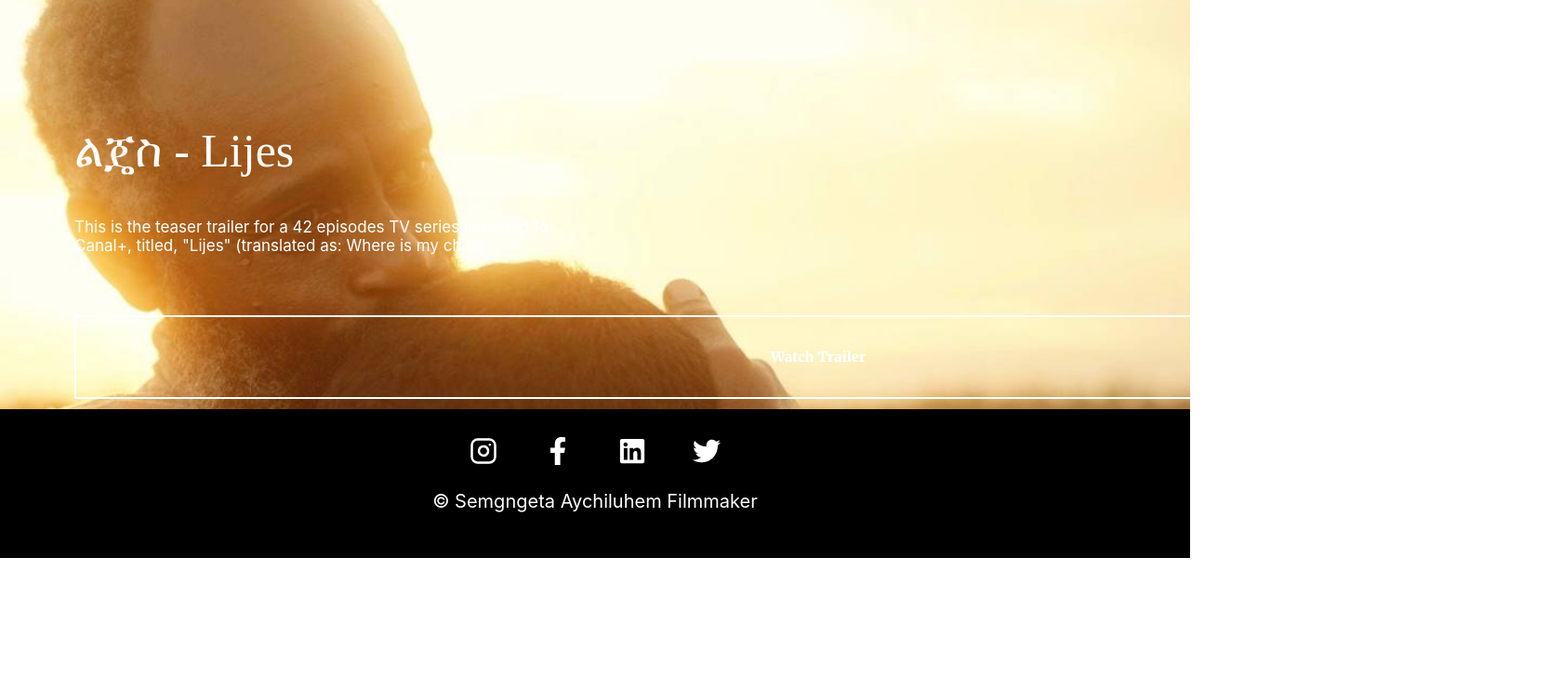
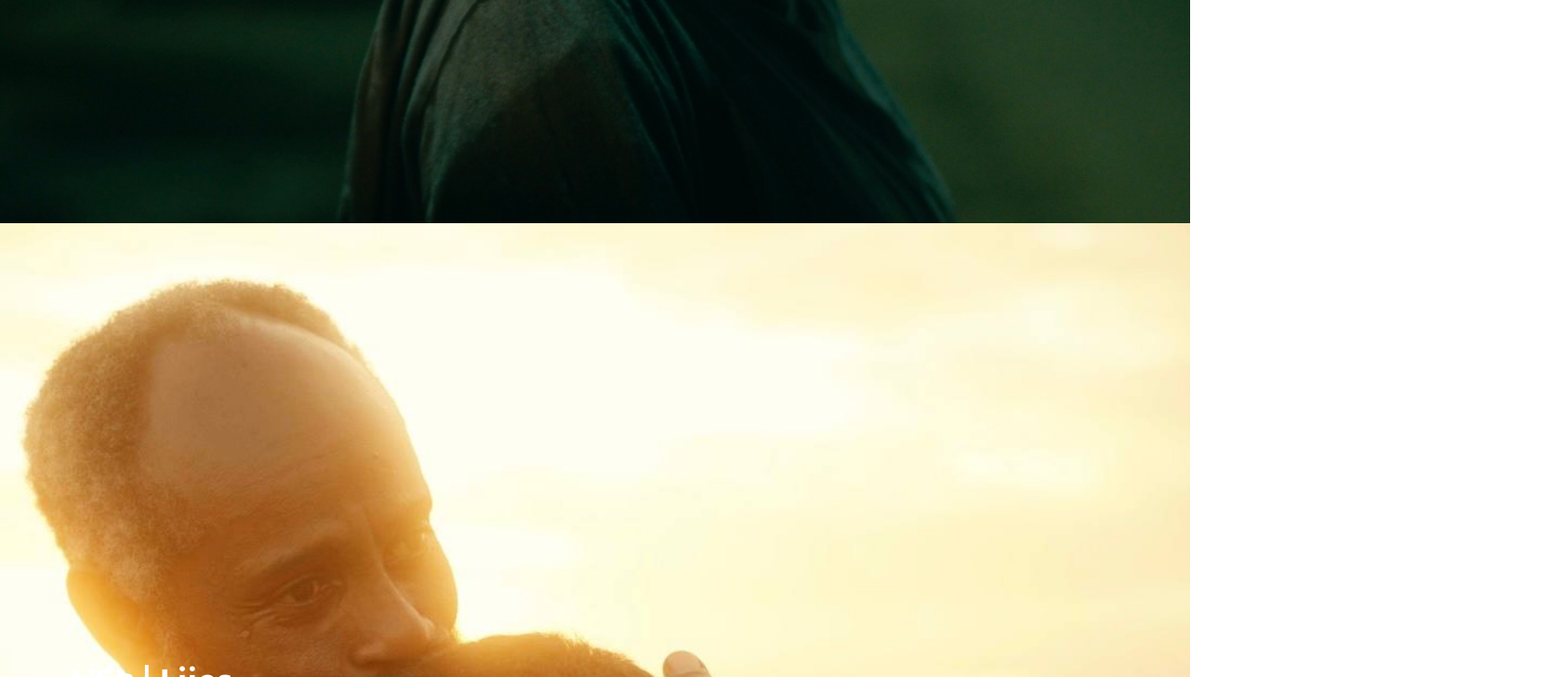
Before and after one commit to wamisha654/Semgngeta, a React (Create React App) app: page /portfolio in a window 1280 px wide. Shown: the part 760-1488 px from the top of the page at 93% size, 1680 px wide, since content can reach past the window. Before the commit the page ends 1360 px from the top, so only its background shows below. Built offline with nearby package versions, Linux system fonts and the light colour scheme; a web font is replaced by a local one.

Commit message:
adjusted

```diff
--- a/src/Contact/Contact.js
+++ b/src/Contact/Contact.js
@@ -17,7 +17,7 @@ const Contact = () =>{
 	     </div>
 	     <div className = "contact-p">
 	       <section>Please feel free to contact to discuss any Filmmaking, TV, Commercial, Corporate commissions or collaboration projects.</section>
-	       <p> semagngeta@gmail.com </p>
+	       <p> semagngeta@guzofilms.com </p>
 	       <p>+251 91 185 4742</p>
 	     </div>
 	     </div>
--- a/src/Contact/List.js
+++ b/src/Contact/List.js
@@ -3,16 +3,16 @@ import './List.css'
 import { FiInstagram } from "react-icons/fi";
 import { FaFacebookF } from "react-icons/fa";
 import { FaLinkedin } from "react-icons/fa6";
-import { FaTwitter } from "react-icons/fa";
+import { FaVimeoV } from "react-icons/fa";
 const List = () =>{
 	return(
 
      <div className = "list">
      	<div className="elements">
-         <a href="https://www.instagram.com/semagngeta?igsh=dGRqaHZxMG5xdnhz"><FiInstagram /></a>
-         <a href="https://www.facebook.com/SemagngetaA"><FaFacebookF /></a>
-         <a href="https://www.linkedin.com/in/semagngeta"><FaLinkedin /></a>
-         <a href=""><FaTwitter /></a>
+        <a href="https://vimeo.com/semagngeta" target="_blank"><FaVimeoV /></a>
+         <a href="https://www.instagram.com/semagngeta?igsh=dGRqaHZxMG5xdnhz" target="_blank"><FiInstagram /></a>
+         <a href="https://www.facebook.com/SemagngetaA" target="_blank"><FaFacebookF /></a>
+         <a href="https://www.linkedin.com/in/semagngeta" target="_blank"><FaLinkedin /></a>
         </div>
         <p>© Semgngeta Aychiluhem Filmmaker</p>
      </div>
--- a/src/Home/Home.css
+++ b/src/Home/Home.css
@@ -95,10 +95,10 @@ button{
   }
 
  .content h1{
-  font-size: 30px;
+  font-size: 40px;
  }
  .content h2{
-  font-size: 15px;
+  font-size: 25px;
   margin: 30px 0px 40px 0px;
  }
  .front-butt{
@@ -127,10 +127,10 @@ button{
     min-height: 600px;
   }
   .content h1{
-  font-size: 30px;
+  font-size: 33px;
  }
  .content h2{
-  font-size: 15px;
+  font-size: 20px;
   margin: 30px 0px 40px 0px;
  }
  .front-butt{
@@ -158,12 +158,12 @@ button{
     width: 100%;
   }
   .content h1{
-  font-size: 20px;
+  font-size: 25px;
   color: white;
 
  }
  .content h2{
-  font-size: 10px;
+  font-size: 15px;
   margin: 30px 0px 40px 0px;
 
  }
--- a/src/Home/Home.js
+++ b/src/Home/Home.js
@@ -12,7 +12,7 @@ const Home = () =>{
     <div className="home">
      <div className="content">
       <h1>SEMAGNGETA AYCHILUHEM</h1>
-      <h2>DIRECTOR | PRODUCER | WRITER</h2>
+      <h2>WRITER | DIRECTOR | PRODUCER</h2>
      </div>
     <div className = "front-butt">
       <Link to = "/portfolio"><button>Explore</button></Link>
@@ -22,10 +22,10 @@ const Home = () =>{
          <source src={vid} />
        </video>
      <div className="container">
-         <a href=""><FaVimeoV /></a>
-         <a href="https://www.instagram.com/semagngeta?igsh=dGRqaHZxMG5xdnhz"><FiInstagram /></a>
-         <a href="https://www.facebook.com/SemagngetaA"><FaFacebookF /></a>
-         <a href="https://www.linkedin.com/in/semagngeta"><FaLinkedin /></a>
+         <a href="https://vimeo.com/semagngeta" target="_blank"><FaVimeoV /></a>
+         <a href="https://www.instagram.com/semagngeta?igsh=dGRqaHZxMG5xdnhz" target="_blank"><FiInstagram /></a>
+         <a href="https://www.facebook.com/SemagngetaA" target="_blank"><FaFacebookF /></a>
+         <a href="https://www.linkedin.com/in/semagngeta" target="_blank"><FaLinkedin /></a>
 
       </div>
     </div>
--- a/src/Portfolio/Portfolio.css
+++ b/src/Portfolio/Portfolio.css
@@ -18,17 +18,21 @@
 	color: white;
 	width: 45%;
 	margin: 5rem;
-	padding-top: 15rem;
+
 
 }
 .wanaw h2{
+
 	font-size: 50px;
-	font-family: "PT Serif", serif;
-    font-weight: 400;
-    font-style: normal;
+	font-family: "Mukta", sans-serif;
+  font-weight: 700;
+  font-style: normal;
 }
 .wanaw p{
 	font-size: 17px;
+	font-family: "Mukta", sans-serif;
+  font-weight: 500;
+  font-style: normal;
 }
 .trailer-lijes{
 	height: 1200px;
@@ -39,7 +43,106 @@
     background-size: cover;
     color: black;
 }
-@media screen and (max-width: 1110px){
+@media screen and (min-width: 1025px) and (max-width: 1440px) {
+    .wanaw h2{
+		font-size: 40px;
+
+
+	}
+	.trailer-liya{
+		background-image: url("liges.JPG");
+
+	}
+	.wanaw button{
+	 width: 9rem;
+	 height: 70px;
+	 }
+	.wanaw{
+	height: 100%;
+	width: 550px;
+	padding: 20px;
+	margin: 3rem;
+	display: flex;
+	flex-direction: column;
+	justify-content: center;
+
+
+}
+.wanaw p{
+	font-size: 18px;
+}
+.trailer-lijes{
+		background-image: url("llijesp.jpg");
+
+	}
+}
+@media screen and (min-width: 769px) and (max-width: 1024px) {
+    .wanaw h2{
+		font-size: 40px;
+
+
+	}
+	.trailer-liya{
+		background-image: url("liges.JPG");
+
+	}
+	.wanaw button{
+	 width: 8rem;
+	 height: 70px;
+	 }
+	.wanaw{
+	height: 100%;
+	width: 550px;
+	padding: 20px;
+	margin: 3rem;
+	display: flex;
+	flex-direction: column;
+	justify-content: center;
+
+}
+.wanaw p{
+	font-size: 18px;
+}
+.trailer-lijes{
+		background-image: url("llijesp.jpg");
+
+	}
+}
+@media screen and (max-width: 768px) {
+    .wanaw h2{
+		font-size: 35px;
+		margin-bottom: 0px;
+
+
+	}
+	.trailer-liya{
+		background-image: url("lliya.jpg");
+		height: 600px;
+	}
+	.wanaw button{
+	 width: 8rem;
+	 height: 50px;
+	 }
+	.wanaw{
+	height: 100%;
+	width: 350px;
+	padding: 20px;
+	margin: 1rem;
+	display: flex;
+	flex-direction: column;
+	justify-content: flex-end;
+
+}
+.wanaw p{
+	font-size: 16px;
+	margin-bottom: 0px;
+}
+.trailer-lijes{
+		background-image: url("llijesp.jpg");
+		height: 600px;
+	}
+}
+/*@media screen and (max-width: 1110px){
  .wanaw h2{
 		font-size: 40px;
 	}
@@ -106,3 +209,4 @@
 		height: 600px;
 	}
 }
+*/
--- a/src/Portfolio/Portfolio.js
+++ b/src/Portfolio/Portfolio.js
@@ -10,7 +10,7 @@ const Portfolio = () =>{
         <Navigation />
         <div className="trailer-liya">
         <div className = "wanaw">
-          <h2>ሊያ - Liya</h2>
+          <h2>ሊያ | Liya</h2>
           <p>This is the first trailer for a TV Series I've been working on for the past two years.
 
            After years of training her body, mind, and soul, Liya, a stubborn and brave young girl, comes back to her hometown to punish those who wronged her. </p>
@@ -22,7 +22,7 @@ const Portfolio = () =>{
         </div>
         <div className="trailer-lijes">
         <div className = "wanaw">
-          <h2> ልጄስ - Lijes</h2>
+          <h2> ልጄስ | Lijes</h2>
           <p>This is the teaser trailer for a 42 episodes TV series I created for Canal+, titled, "Lijes" (translated as: Where is my child). </p>
           <button>
             Watch Trailer
--- a/src/Sidebar/Sidebar.js
+++ b/src/Sidebar/Sidebar.js
@@ -13,9 +13,9 @@ const Sidebar = ({showSidebar}) =>{
         </div>
 
      	<div className = "sidebar-menu">
+            <Link to = "/" onClick = {showSidebar}>Home</Link>
      		   <Link to = "/portfolio" onClick = {showSidebar}>Portfolio</Link>
             <Link to = "/about" onClick = {showSidebar}>About</Link>
-            <Link to = "/" onClick = {showSidebar}>News</Link>
             <Link to = "/contact" onClick = {showSidebar}>Contact</Link>
      	</div>
 
```
Also changed, not shown: src/Portfolio/liges.JPG (added), 1 other file (tests, documents, lock files or other folders).
